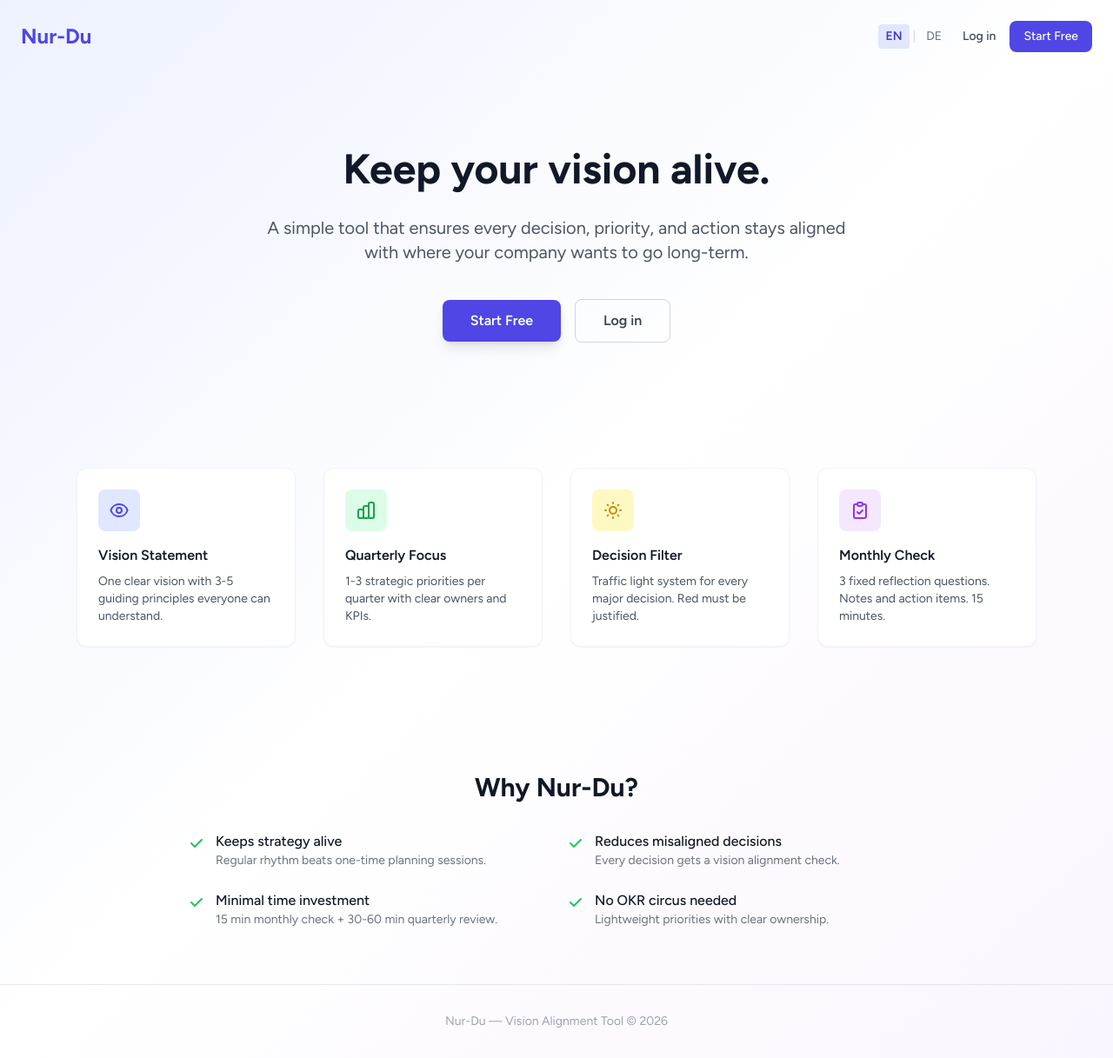
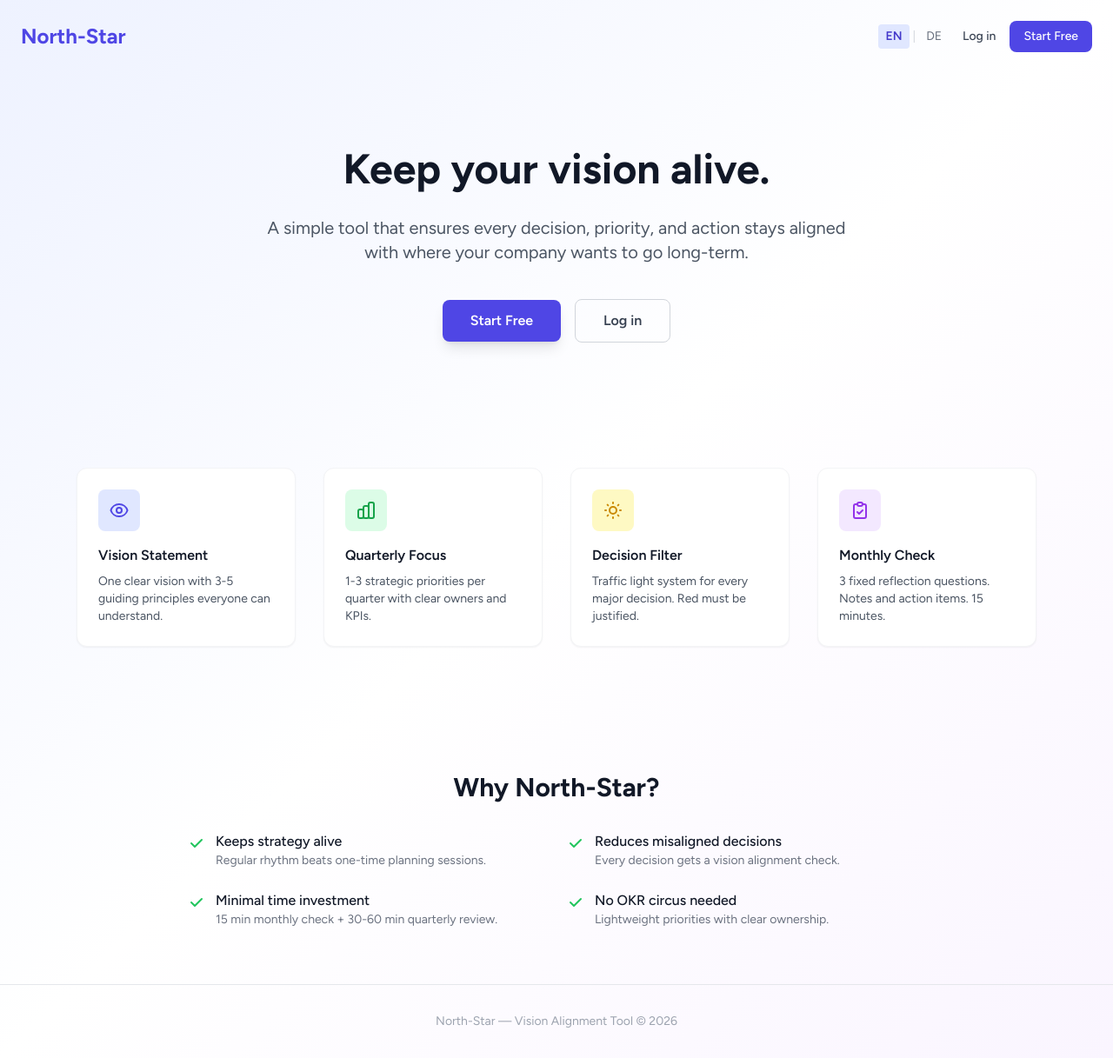
Before and after one commit to mrshahbazdev/Nur-Du, a Laravel app: page / in a window 1280 px wide. Shown: the whole page at 87% size. Run offline with Laravel 12, Linux system fonts and the light colour scheme; style sheets or scripts are compiled from the project's sources.

Commit message:
rename: Nur-Du → North-Star throughout the project
- Updated APP_NAME in .env.example
- Updated branding in guest layout, navigation, welcome/landing page
- Updated translation keys in en.json and de.json
- Updated README with new project name

Co-Authored-By: Muhammad Naeem <mr.shahbaznns@gmail.com>

```diff
--- a/lang/de.json
+++ b/lang/de.json
@@ -135,7 +135,7 @@
     "A simple tool that ensures every decision, priority, and action stays aligned with where your company wants to go long-term.": "Ein einfaches Tool, das sicherstellt, dass jede Entscheidung, Priorität und Maßnahme mit der langfristigen Ausrichtung Ihres Unternehmens übereinstimmt.",
     "Start Free": "Kostenlos starten",
     "Go to Dashboard": "Zum Dashboard",
-    "Why Nur-Du?": "Warum Nur-Du?",
+    "Why North-Star?": "Warum North-Star?",
     "Keeps strategy alive": "Hält die Strategie lebendig",
     "Regular rhythm beats one-time planning sessions.": "Regelmäßiger Rhythmus schlägt einmalige Planungssitzungen.",
     "Reduces misaligned decisions": "Reduziert fehlgeleitete Entscheidungen",
--- a/lang/en.json
+++ b/lang/en.json
@@ -135,7 +135,7 @@
     "A simple tool that ensures every decision, priority, and action stays aligned with where your company wants to go long-term.": "A simple tool that ensures every decision, priority, and action stays aligned with where your company wants to go long-term.",
     "Start Free": "Start Free",
     "Go to Dashboard": "Go to Dashboard",
-    "Why Nur-Du?": "Why Nur-Du?",
+    "Why North-Star?": "Why North-Star?",
     "Keeps strategy alive": "Keeps strategy alive",
     "Regular rhythm beats one-time planning sessions.": "Regular rhythm beats one-time planning sessions.",
     "Reduces misaligned decisions": "Reduces misaligned decisions",
--- a/resources/views/layouts/guest.blade.php
+++ b/resources/views/layouts/guest.blade.php
@@ -5,7 +5,7 @@
         <meta name="viewport" content="width=device-width, initial-scale=1">
         <meta name="csrf-token" content="{{ csrf_token() }}">
 
-        <title>{{ config('app.name', 'Nur-Du') }}</title>
+        <title>{{ config('app.name', 'North-Star') }}</title>
 
         <link rel="preconnect" href="https://fonts.bunny.net">
         <link href="https://fonts.bunny.net/css?family=figtree:400,500,600,700&display=swap" rel="stylesheet" />
@@ -21,7 +21,7 @@
                     <div class="absolute bottom-20 right-20 w-96 h-96 bg-purple-300 rounded-full blur-3xl"></div>
                 </div>
                 <div class="relative z-10 flex flex-col justify-center px-16 text-white">
-                    <a href="/" class="text-3xl font-bold mb-8">Nur-Du</a>
+                    <a href="/" class="text-3xl font-bold mb-8">North-Star</a>
                     <h2 class="text-4xl font-bold leading-tight mb-6">{{ __('Keep your vision alive.') }}</h2>
                     <p class="text-lg text-indigo-200 mb-12 leading-relaxed">
                         {{ __('A simple tool that ensures every decision, priority, and action stays aligned with where your company wants to go long-term.') }}
@@ -60,7 +60,7 @@
             <div class="w-full lg:w-1/2 flex flex-col">
                 {{-- Top bar with language switcher --}}
                 <div class="flex items-center justify-between px-8 pt-6">
-                    <a href="/" class="lg:hidden text-2xl font-bold text-indigo-600">Nur-Du</a>
+                    <a href="/" class="lg:hidden text-2xl font-bold text-indigo-600">North-Star</a>
                     <div class="ml-auto">
                         <x-language-switcher />
                     </div>
--- a/resources/views/layouts/navigation.blade.php
+++ b/resources/views/layouts/navigation.blade.php
@@ -4,7 +4,7 @@
             <div class="flex">
                 <div class="shrink-0 flex items-center">
                     <a href="{{ route('dashboard') }}" class="text-xl font-bold text-indigo-600">
-                        Nur-Du
+                        North-Star
                     </a>
                 </div>
 
--- a/resources/views/welcome.blade.php
+++ b/resources/views/welcome.blade.php
@@ -3,7 +3,7 @@
     <head>
         <meta charset="utf-8">
         <meta name="viewport" content="width=device-width, initial-scale=1">
-        <title>Nur-Du &mdash; Vision Alignment Tool</title>
+        <title>North-Star &mdash; Vision Alignment Tool</title>
         <link rel="preconnect" href="https://fonts.bunny.net">
         <link href="https://fonts.bunny.net/css?family=figtree:400,500,600,700&display=swap" rel="stylesheet" />
         @vite(['resources/css/app.css', 'resources/js/app.js'])
@@ -12,7 +12,7 @@
         <div class="min-h-screen bg-gradient-to-br from-indigo-50 via-white to-purple-50">
             {{-- Navbar --}}
             <nav class="max-w-7xl mx-auto px-6 py-6 flex items-center justify-between">
-                <span class="text-2xl font-bold text-indigo-600">Nur-Du</span>
+                <span class="text-2xl font-bold text-indigo-600">North-Star</span>
                 <div class="flex items-center space-x-4">
                     <x-language-switcher />
                     @auth
@@ -96,7 +96,7 @@
 
             {{-- Value Props --}}
             <div class="max-w-4xl mx-auto px-6 py-16 text-center">
-                <h2 class="text-3xl font-bold text-gray-900 mb-8">{{ __('Why Nur-Du?') }}</h2>
+                <h2 class="text-3xl font-bold text-gray-900 mb-8">{{ __('Why North-Star?') }}</h2>
                 <div class="grid grid-cols-1 md:grid-cols-2 gap-6 text-left">
                     <div class="flex items-start space-x-3">
                         <span class="text-green-500 mt-1">
@@ -147,7 +147,7 @@
 
             {{-- Footer --}}
             <footer class="max-w-7xl mx-auto px-6 py-8 text-center text-sm text-gray-400 border-t border-gray-200">
-                Nur-Du &mdash; Vision Alignment Tool &copy; {{ date('Y') }}
+                North-Star &mdash; Vision Alignment Tool &copy; {{ date('Y') }}
             </footer>
         </div>
     </body>
```
Also changed, not shown: README.md, 1 other file.
